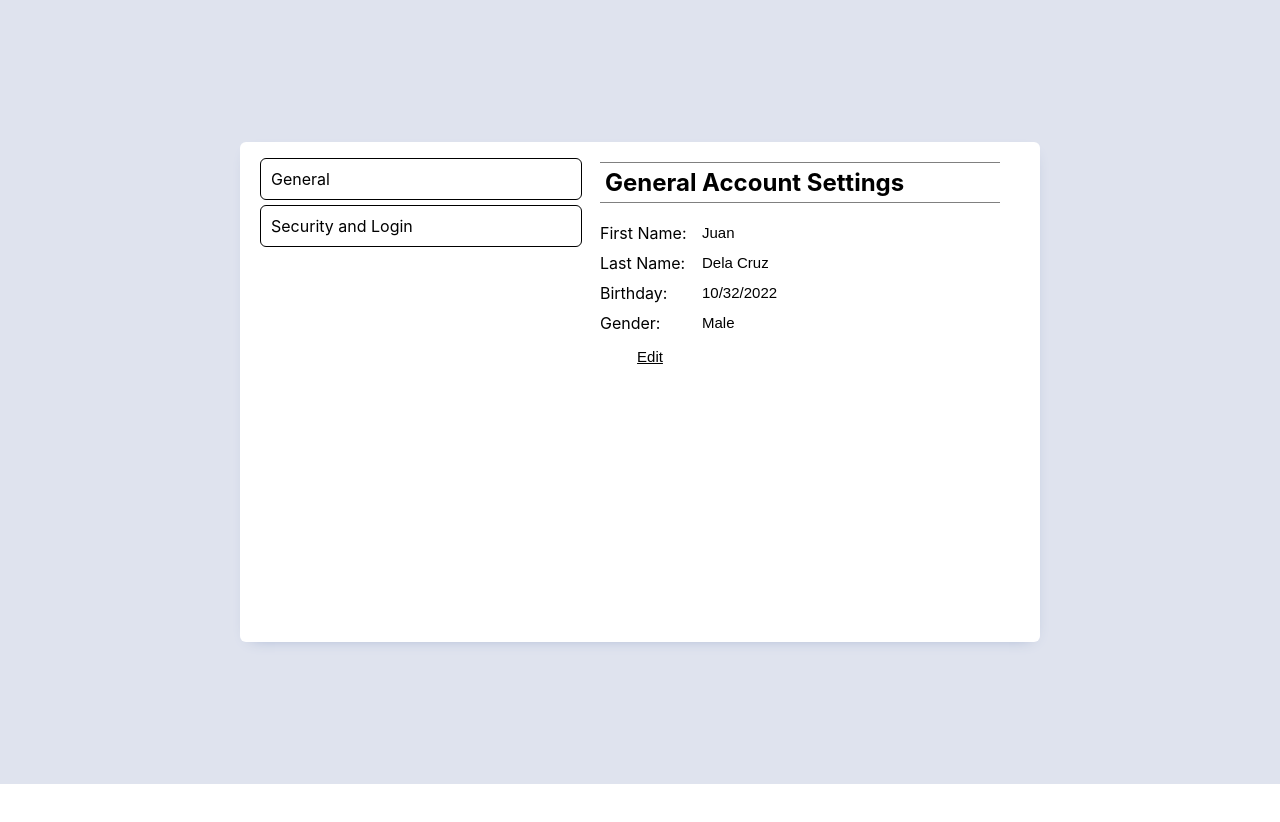
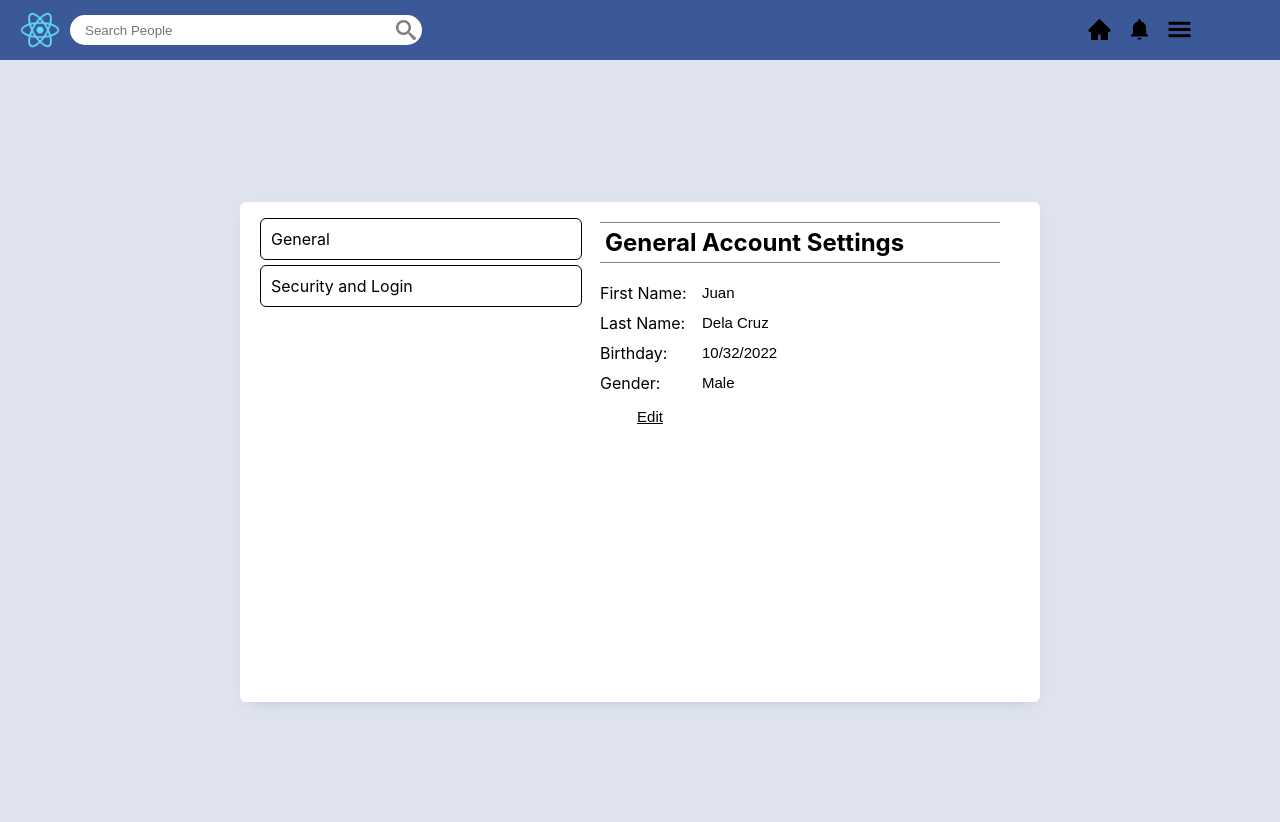
Before and after one commit to philiamjohn/pastebook, a React (Create React App) app in the folder pastebook-client/: page /settings in a window 1280 px wide. Shown: the top 822 px of the page. Before the commit the page ends 800 px from the top, so only its background shows below. Built offline with nearby package versions, Linux system fonts and the light colour scheme.

Commit message:
ADD: Header to Settings Page

```diff
--- a/pastebook-client/src/components/menu-modal/MenuModal.js
+++ b/pastebook-client/src/components/menu-modal/MenuModal.js
@@ -31,7 +31,7 @@ const MenuModal = () => {
                         Profile
                     </p>
                 </a>
-                <a href="#">
+                <a href="/settings">
                     <p>
                         <IoMdSettings
                             id="settings-icon"
--- a/pastebook-client/src/pages/settings/Settings.js
+++ b/pastebook-client/src/pages/settings/Settings.js
@@ -1,4 +1,5 @@
 import React, { useState } from 'react';
+import Header from '../../components/header/Header';
 import SettingEditInfoTab from '../../components/settings-tab/settings-edit-info-tab/SettingsEditInfoTab';
 import SettingEditSecTab from '../../components/settings-tab/settings-edit-sec-tab/SettingsEditSecTab';
 import '../settings/Settings.css';
@@ -12,6 +13,7 @@ const Settings = () => {
     }
     return <div>
         <div className='header'>
+            <Header />
         </div>
         <div className='settings-container'>
             <div className='settings'>
```
